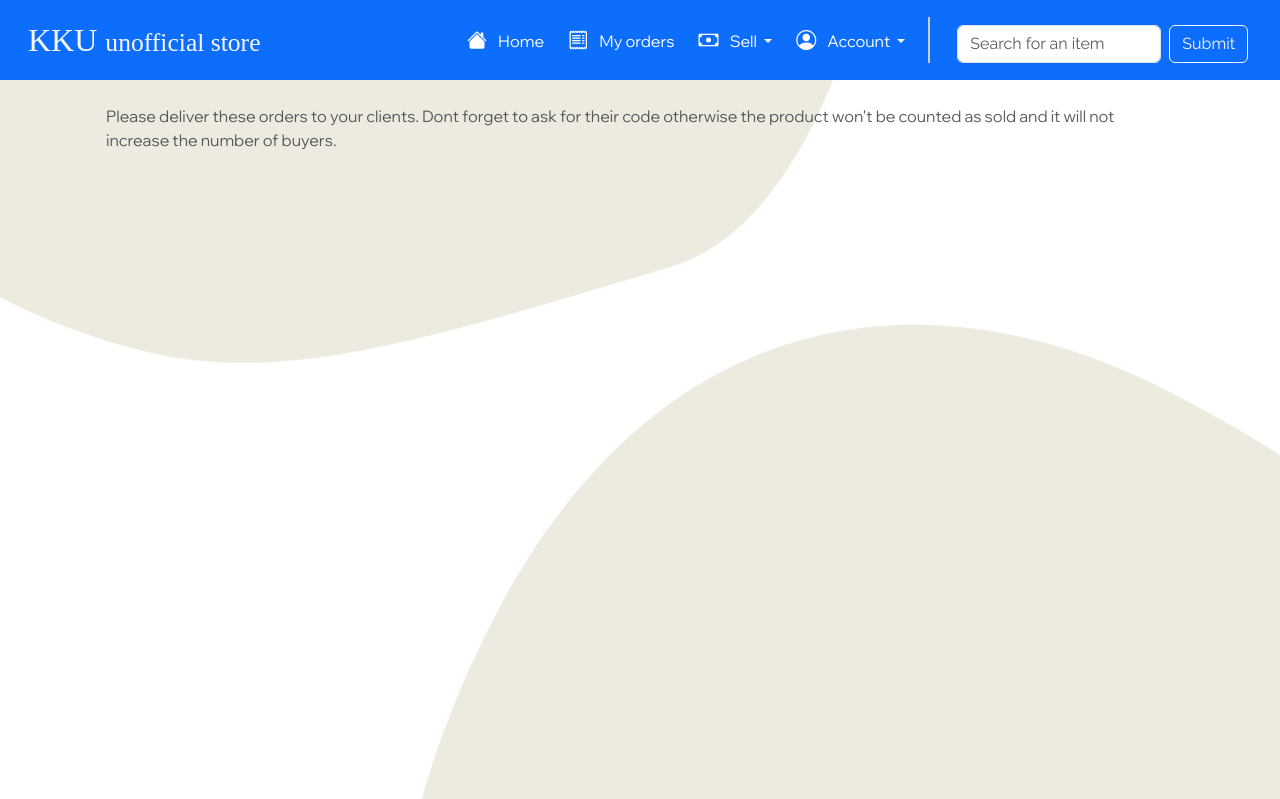
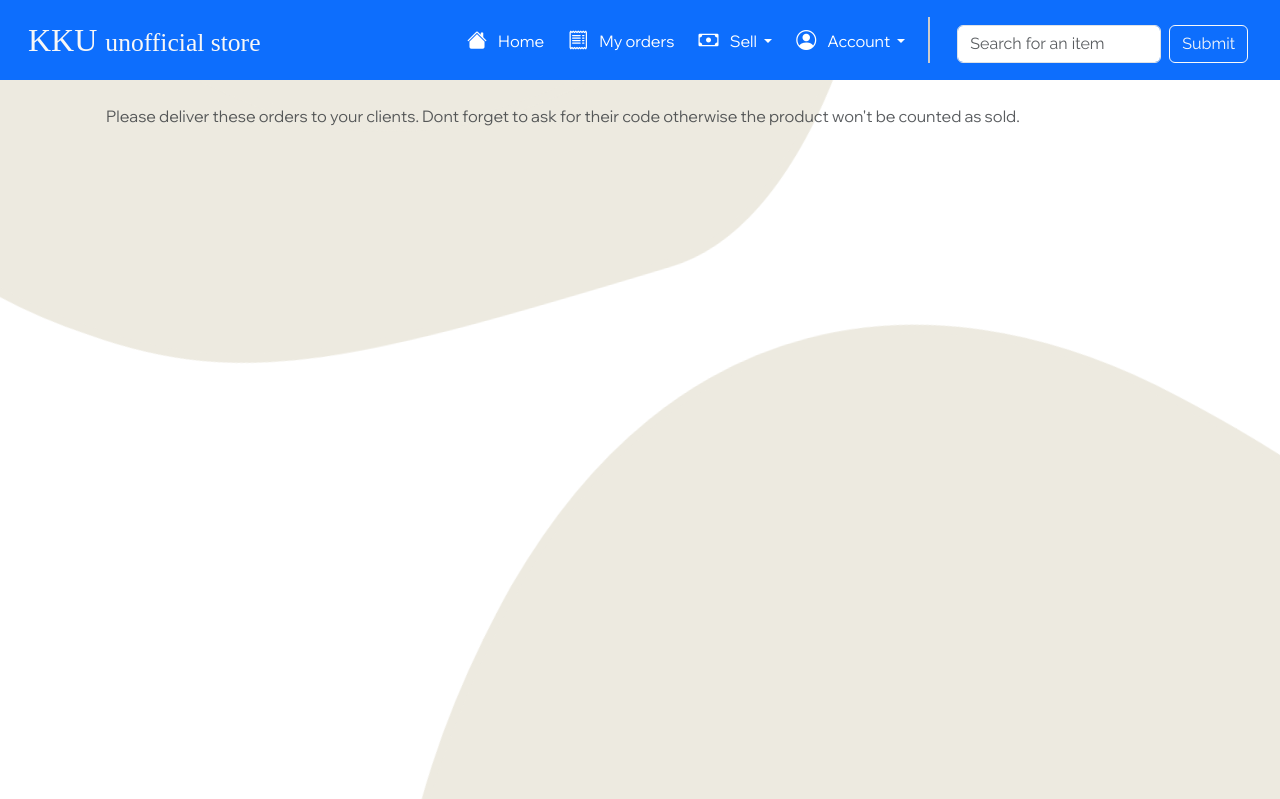
Before and after one commit to abdullashahzan/kkuus, a Django app: template ecom/shop/templates/ordered_by.html in a window 1280 px wide. Shown: the top 799 px of the page. Run offline with Django 4.2, Linux system fonts and the light colour scheme; the template is opened without the code that fills it, so the values that code supplies are empty; some libraries are stand-ins or nearby versions; some web fonts are replaced.

Commit message:
Version 2.7

```diff
--- a/ecom/shop/templates/enable_notifications.html
+++ b/ecom/shop/templates/enable_notifications.html
@@ -77,7 +77,6 @@
                     window.location.href = "https://unstore.pythonanywhere.com/home/";
                 } else {
                     console.error('Failed to save token on the server');
-                    window.location.href = "https://unstore.pythonanywhere.com/home/";
                 }
             }).catch(error => {
                 console.error('Error saving token on the server:', error);
--- a/ecom/shop/templates/ordered_by.html
+++ b/ecom/shop/templates/ordered_by.html
@@ -10,7 +10,7 @@
 <div class="container">
     <div class="row p-4">
         <p class="text-muted style-text">Please deliver these orders to your clients. Dont forget to ask for their
-            code otherwise the product won't be counted as sold and it will not increase the number of buyers.
+            code otherwise the product won't be counted as sold.
         </p>
         {% for order in orders %}
         <div class="card col-12 col-md-6 col-lg-4">
```
